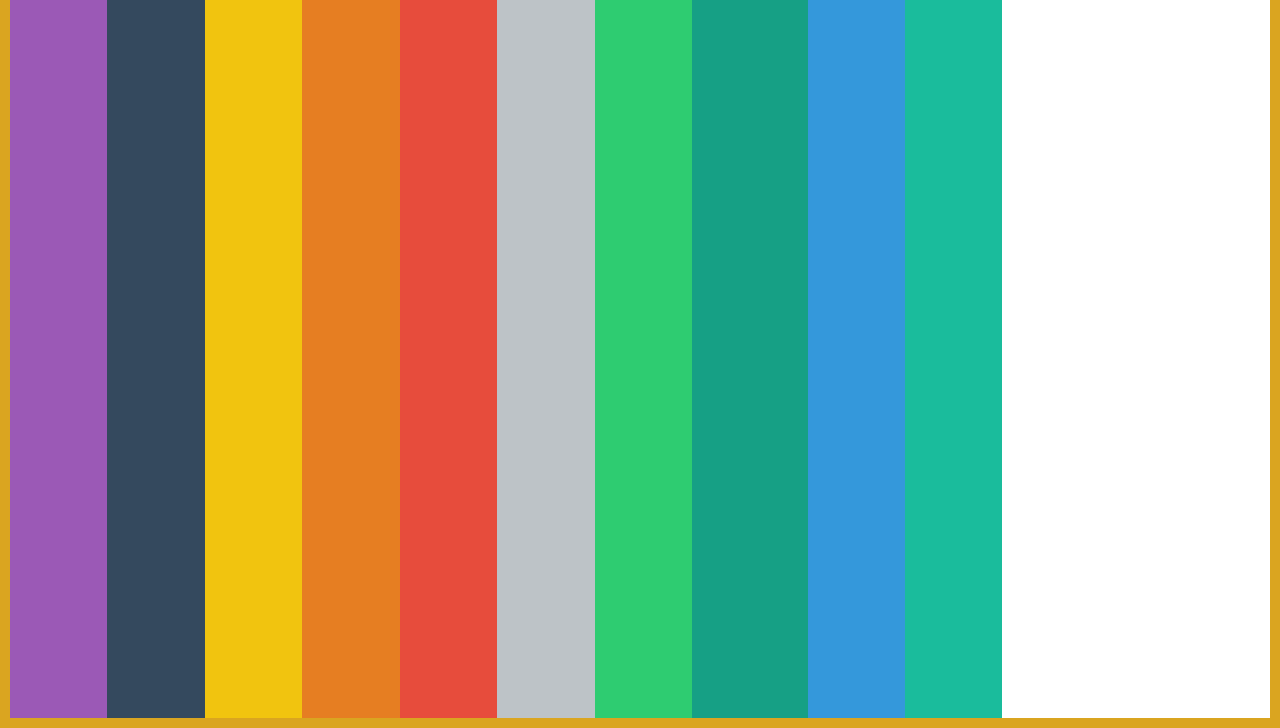
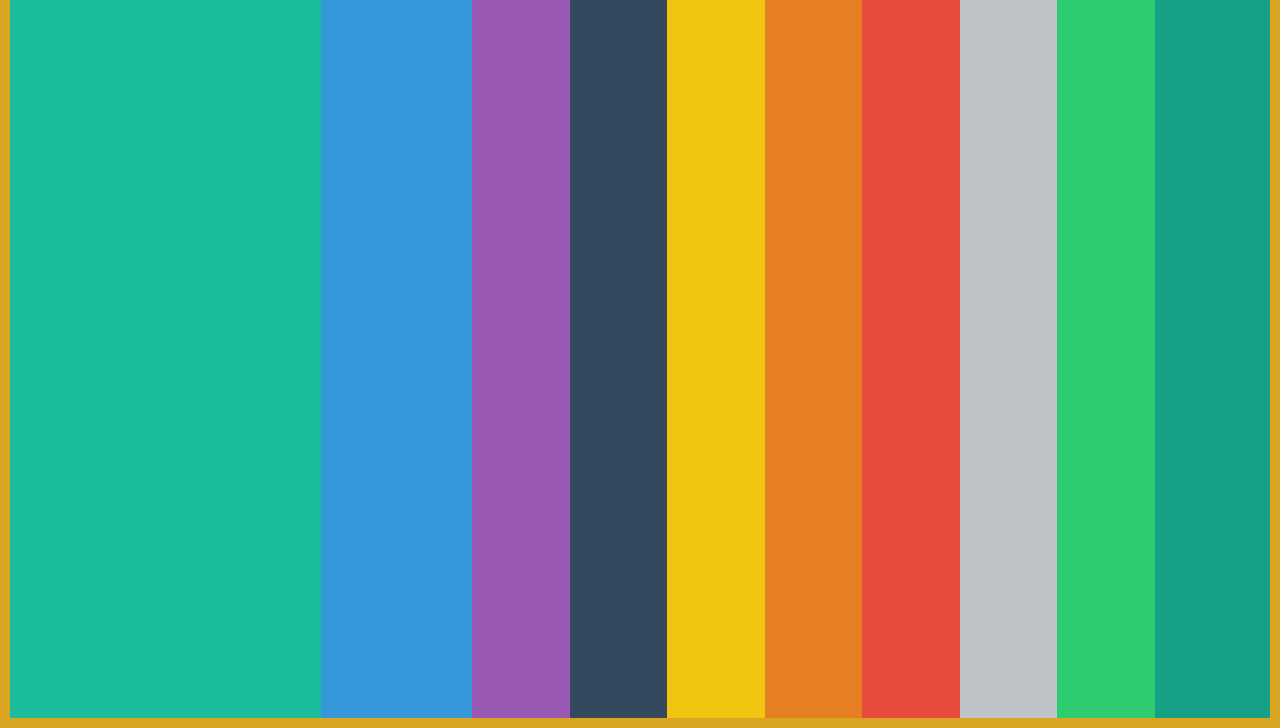
Before and after one commit to leanhvu21042001/css-flexbox, a website built with Parcel: page index.html in a window 1280 px wide. Shown: the part 72-800 px from the top of the page. Built offline with nearby package versions, Linux system fonts and the light colour scheme.

Commit message:
flex grow flex-grow default 0

```diff
--- a/style.css
+++ b/style.css
@@ -30,11 +30,11 @@
 /* Colours for each box */
 .box1 {
   background: #1abc9c;
-  order: 2;
+  flex-grow: 4;
 }
 .box2 {
   background: #3498db;
-  order: 1;
+  flex-grow: 1;
 }
 .box3 {
   background: #9b59b6;
```
